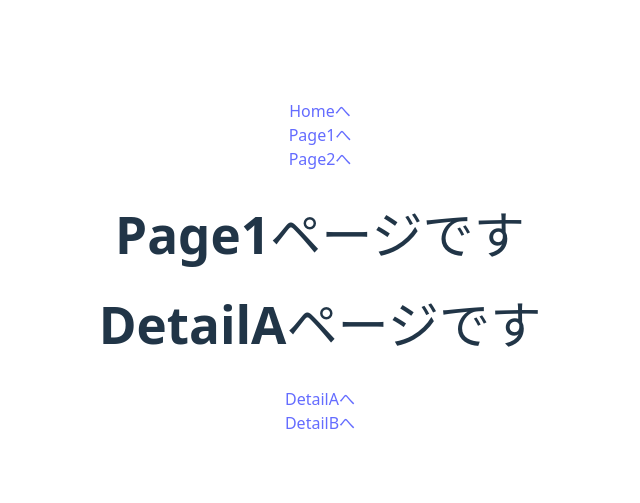
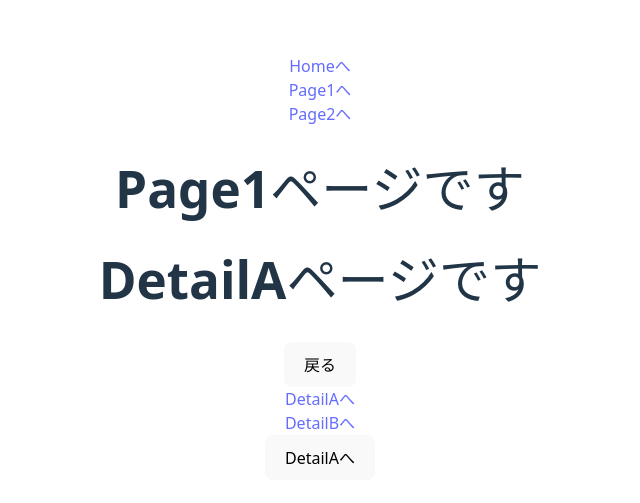
Before and after one commit to asa129/react-router-lesson, a React (Vite) app: page /Page1/detailA in a window 1280 px wide. Shown: the part 133-636 px from the top of the page, without its empty margins (320-960 px from the left). Built offline with nearby package versions, Linux system fonts and the light colour scheme.

Commit message:
遷移時にステートを上げるように修正、リンク以外の遷移を追加

```diff
--- a/src/DetailA.jsx
+++ b/src/DetailA.jsx
@@ -1,7 +1,14 @@
+import { useLocation, useNavigate } from "react-router-dom";
+
 export const DetailA = () => {
+  const location = useLocation();
+  const navigate = useNavigate();
+  console.log(location.state);
+  const onClickBack = () => navigate(-1);
   return (
     <div>
       <h1>DetailAページです</h1>
+      <button onClick={onClickBack}>戻る</button>
     </div>
   );
 };
--- a/src/Page1.jsx
+++ b/src/Page1.jsx
@@ -1,13 +1,23 @@
-import { Link, Outlet } from "react-router-dom";
+import { Link, Outlet, useNavigate } from "react-router-dom";
 
 export const Page1 = () => {
+  const array = [...Array(100).keys()];
+  const navigate = useNavigate();
+  const onClickDetailA = () => {
+    navigate("./detailA");
+  };
+
   return (
     <div>
       <h1>Page1ページです</h1>
       <Outlet />
-      <Link to="./detailA">DetailAへ</Link>
+      <Link to="./detailA" state={{ array: array }}>
+        DetailAへ
+      </Link>
       <br />
       <Link to="./detailB">DetailBへ</Link>
+      <br />
+      <button onClick={onClickDetailA}>DetailAへ</button>
     </div>
   );
 };
```
